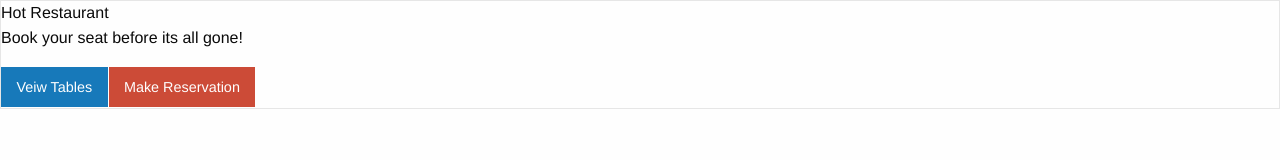
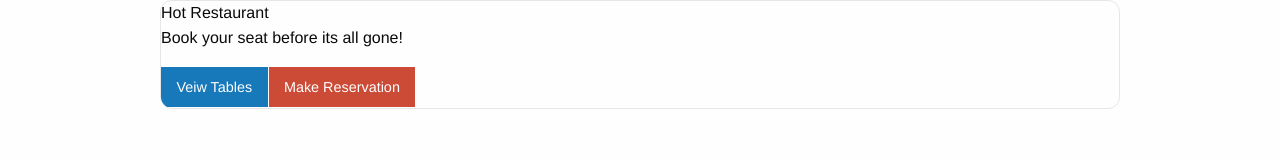
Before and after one commit to Mungunuu/Hot-Restaurant, a plain HTML site: page index.html in a window 1280 px wide. Drawn offline with nearby package versions, Linux system fonts and the light colour scheme.

Commit message:
changed foundation link to internal file, linked custome style.css file

```diff
--- a/index.html
+++ b/index.html
@@ -4,9 +4,10 @@
     <meta charset="UTF-8">
     <meta name="viewport" content="width=device-width, initial-scale=1.0">
     <meta http-equiv="X-UA-Compatible" content="ie=edge">
-    <!-- <link rel="stylesheet" text="text/css" href="./node_modules/foundation-sites/dist/css/foundation.css"> -->
+    <!-- <link rel="stylesheet" href="https://cdn.jsdelivr.net/npm/foundation-sites@6.5.1/dist/css/foundation.min.css" integrity="sha256-1mcRjtAxlSjp6XJBgrBeeCORfBp/ppyX4tsvpQVCcpA= sha384-b5S5X654rX3Wo6z5/hnQ4GBmKuIJKMPwrJXn52ypjztlnDK2w9+9hSMBz/asy9Gw sha512-M1VveR2JGzpgWHb0elGqPTltHK3xbvu3Brgjfg4cg5ZNtyyApxw/45yHYsZ/rCVbfoO5MSZxB241wWq642jLtA==" crossorigin="anonymous"> -->
     <!-- foundation css link -->
-    <link rel="stylesheet" href="https://cdn.jsdelivr.net/npm/foundation-sites@6.5.1/dist/css/foundation.min.css" integrity="sha256-1mcRjtAxlSjp6XJBgrBeeCORfBp/ppyX4tsvpQVCcpA= sha384-b5S5X654rX3Wo6z5/hnQ4GBmKuIJKMPwrJXn52ypjztlnDK2w9+9hSMBz/asy9Gw sha512-M1VveR2JGzpgWHb0elGqPTltHK3xbvu3Brgjfg4cg5ZNtyyApxw/45yHYsZ/rCVbfoO5MSZxB241wWq642jLtA==" crossorigin="anonymous">
+    <link rel="stylesheet" text="text/css" href="./node_modules/foundation-sites/dist/css/foundation.css">
+    <link rel="stylesheet" text="text/css" href="./assets/style.css">
 
     <title>Hot Restaurant</title>
 </head>
@@ -19,10 +20,11 @@
         <button type="button" class="alert button">Make Reservation</button>
         </div>
     </div>
+
 <body>
     <!-- foundation javascribt -->
-    <script src="https://cdn.jsdelivr.net/npm/foundation-sites@6.5.1/dist/js/foundation.min.js" integrity="sha256-WUKHnLrIrx8dew//IpSEmPN/NT3DGAEmIePQYIEJLLs= sha384-53StQWuVbn6figscdDC3xV00aYCPEz3srBdV/QGSXw3f19og3Tq2wTRe0vJqRTEO sha512-X9O+2f1ty1rzBJOC8AXBnuNUdyJg0m8xMKmbt9I3Vu/UOWmSg5zG+dtnje4wAZrKtkopz/PEDClHZ1LXx5IeOw==" crossorigin="anonymous"></script>
+    <!-- <script src="https://cdn.jsdelivr.net/npm/foundation-sites@6.5.1/dist/js/foundation.min.js" integrity="sha256-WUKHnLrIrx8dew//IpSEmPN/NT3DGAEmIePQYIEJLLs= sha384-53StQWuVbn6figscdDC3xV00aYCPEz3srBdV/QGSXw3f19og3Tq2wTRe0vJqRTEO sha512-X9O+2f1ty1rzBJOC8AXBnuNUdyJg0m8xMKmbt9I3Vu/UOWmSg5zG+dtnje4wAZrKtkopz/PEDClHZ1LXx5IeOw==" crossorigin="anonymous"></script> -->
 
-    <!-- <script src="./node_modules/foundation-sites/js/foundation.core.js"></script> -->
+    <script src="./node_modules/foundation-sites/js/foundation.core.js"></script>
 </body>
 </html>
```
